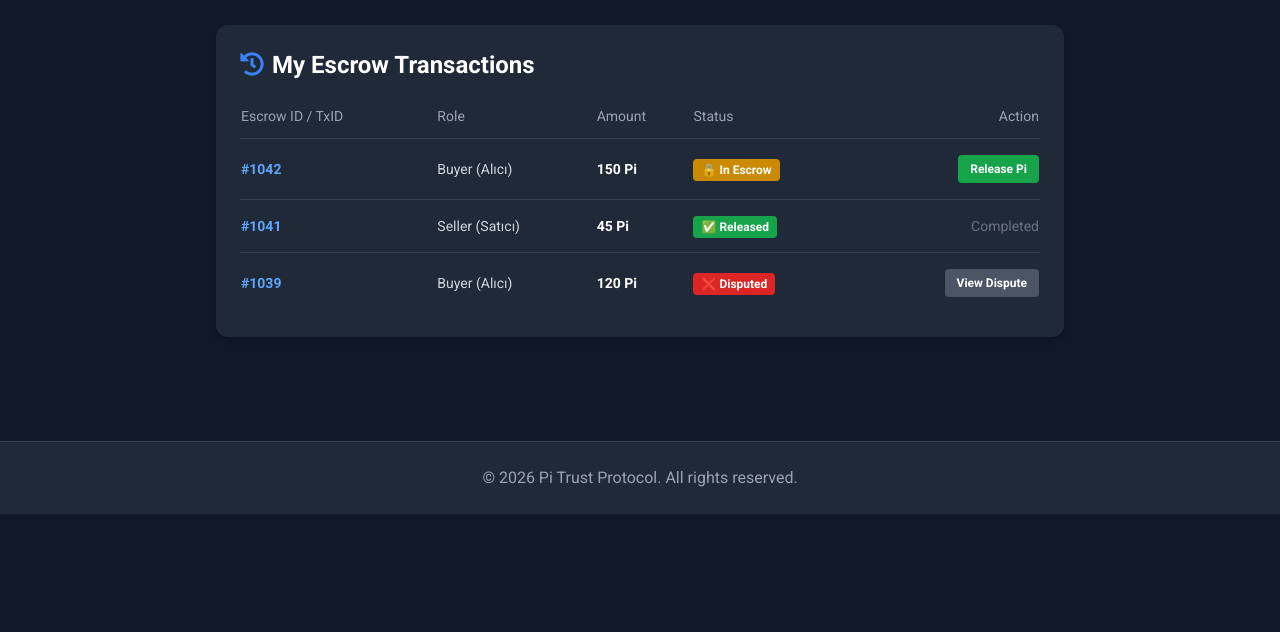
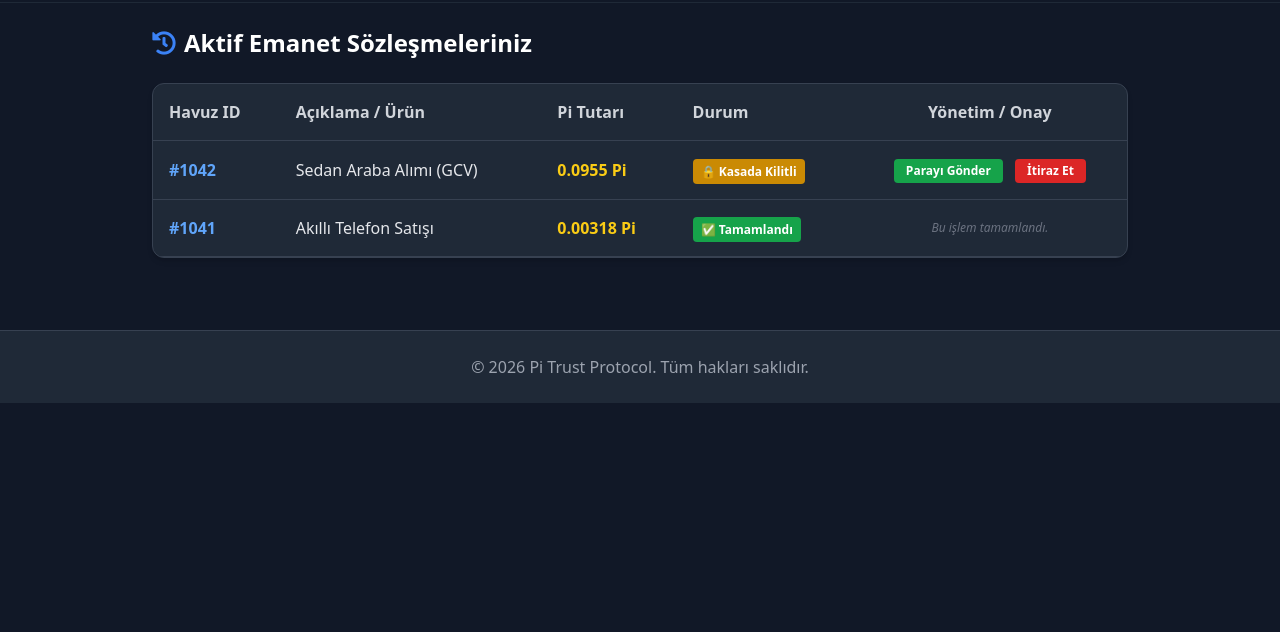
Before and after one commit to nemes08/pi-trust-protocol, a plain HTML site: page transactions.html in a window 1280 px wide. Shown: the part 168-800 px from the top of the page. Drawn offline with nearby package versions, Linux system fonts and the light colour scheme.

Commit message:
Update transactions.html

```diff
--- a/transactions.html
+++ b/transactions.html
@@ -1,91 +1,148 @@
 <!DOCTYPE html>
-<html lang="en">
+<html lang="tr">
 <head>
     <meta charset="utf-8"/>
     <meta content="width=device-width, initial-scale=1.0" name="viewport"/>
-    <title>My Transactions - Pi Trust Protocol</title>
+    <title>Pi Trust Protocol - İşlemlerim</title>
+    <script src="https://sdk.pi.network/dist/sdk.js"></script>
     <script src="https://cdn.tailwindcss.com"></script>
     <link href="https://cdnjs.cloudflare.com/ajax/libs/font-awesome/5.15.3/css/all.min.css" rel="stylesheet"/>
     <link href="https://fonts.googleapis.com/css2?family=Roboto:wght@400;700&display=swap" rel="stylesheet"/>
-    <style>
-        body {
-            font-family: 'Roboto', sans-serif;
-            transition: background-color 0.3s ease, color 0.3s ease;
-        }
-    </style>
 </head>
 <body class="bg-gray-900 text-gray-200">
+
+    <!-- GCV & DİL -->
+    <div class="bg-gradient-to-r from-purple-800 to-indigo-900 text-white py-2 px-4 shadow-inner">
+        <div class="max-w-7xl mx-auto flex flex-col sm:flex-row justify-between items-center gap-2">
+            <div class="flex items-center text-xs md:text-sm font-bold">
+                <i class="fas fa-chart-line mr-2 text-yellow-400"></i>
+                <span id="gcv-text">Küresel Konsensüs Değeri (GCV) Endeksi: <span class="text-yellow-400">1 Pi = $314,159</span></span>
+            </div>
+            <div class="flex space-x-2">
+                <button onclick="setLanguage('tr')" class="bg-gray-800 hover:bg-gray-700 text-white text-xs px-2.5 py-1 rounded font-bold border border-gray-600 transition-colors">TR</button>
+                <button onclick="setLanguage('en')" class="bg-gray-800 hover:bg-gray-700 text-white text-xs px-2.5 py-1 rounded font-bold border border-gray-600 transition-colors">EN</button>
+            </div>
+        </div>
+    </div>
 
     <header class="bg-gray-800 p-4 text-center relative shadow-lg">
         <h1 class="text-2xl md:text-3xl font-bold text-white tracking-wide">🛡️ Pi Trust Protocol</h1>
     </header>
 
-    <nav class="bg-gray-900 p-4 border-b border-gray-800">
-        <ul class="flex justify-center space-x-6 text-lg">
-            <li><a href="index.html" class="hover:text-blue-400">Home</a></li>
-            <li><a href="escrow.html" class="hover:text-blue-400">Secure Escrow</a></li>
-            <li><a href="transactions.html" class="text-blue-400 font-bold">My Transactions</a></li>
-            <li><a href="about.html" class="hover:text-blue-400">About Us</a></li>
+    <nav class="bg-gray-900 p-4 text-center border-b border-gray-800">
+        <ul class="flex justify-center space-x-6 text-base md:text-lg">
+            <li><a href="index.html" class="text-gray-400 hover:text-blue-400 id-nav-home"><i class="fas fa-home mr-2"></i>Ana Sayfa</a></li>
+            <li><a href="escrow.html" class="text-gray-400 hover:text-blue-400 id-nav-escrow"><i class="fas fa-shield-alt mr-2"></i>Güvenli Emanet</a></li>
+            <li><a href="transactions.html" class="text-blue-400 font-bold id-nav-tx"><i class="fas fa-history mr-2"></i>İşlemlerim</a></li>
+            <li><a href="about.html" class="text-gray-400 hover:text-blue-400 id-nav-about"><i class="fas fa-info-circle mr-2"></i>Hakkımızda</a></li>
         </ul>
     </nav>
 
-    <main class="p-6 max-w-4xl mx-auto mt-10">
-        <div class="bg-gray-800 p-6 rounded-xl shadow-md">
-            <h2 class="text-2xl font-bold text-white mb-6">
-                <i class="fas fa-history text-blue-500 mr-2"></i>My Escrow Transactions
-            </h2>
+    <main class="p-6 max-w-5xl mx-auto">
+        <h2 class="text-2xl font-bold text-white mb-6" id="tx-title"><i class="fas fa-history mr-2 text-blue-500"></i>Aktif Emanet Sözleşmeleriniz</h2>
 
+        <div class="bg-gray-800 rounded-xl overflow-hidden shadow-md border border-gray-700">
             <div class="overflow-x-auto">
-                <table class="w-full text-left border-collapse">
+                <table class="w-full text-left border-collapse text-sm md:text-base">
                     <thead>
-                        <tr class="border-b border-gray-700 text-gray-400 text-sm">
-                            <th class="pb-3 font-medium">Escrow ID / TxID</th>
-                            <th class="pb-3 font-medium">Role</th>
-                            <th class="pb-3 font-medium">Amount</th>
-                            <th class="pb-3 font-medium">Status</th>
-                            <th class="pb-3 font-medium text-right">Action</th>
+                        <tr class="bg-gray-750 text-gray-300 border-b border-gray-700 font-bold">
+                            <th class="p-4" id="th-id">Havuz ID</th>
+                            <th class="p-4" id="th-item">Açıklama / Ürün</th>
+                            <th class="p-4" id="th-amount">Pi Tutarı</th>
+                            <th class="p-4" id="th-status">Durum</th>
+                            <th class="p-4 text-center" id="th-action">Yönetim / Onay</th>
                         </tr>
                     </thead>
-                    <tbody class="divide-y divide-gray-700 text-sm">
-
-                        <tr>
-                            <td class="py-4 font-bold text-blue-400">#1042</td>
-                            <td class="py-4 text-gray-300">Buyer (Alıcı)</td>
-                            <td class="py-4 font-bold text-white">150 Pi</td>
-                            <td class="py-4"><span class="px-2 py-1 text-xs bg-yellow-600 text-white rounded font-bold">🔒 In Escrow</span></td>
-                            <td class="py-4 text-right">
-                                <button class="px-3 py-1.5 bg-green-600 text-white text-xs font-bold rounded hover:bg-green-500" onclick="alert('Confirming release of 150 Pi to seller...')">Release Pi</button>
+                    <tbody>
+                        <!-- Tx 1 -->
+                        <tr class="border-b border-gray-700 hover:bg-gray-750 transition-colors">
+                            <td class="p-4 font-bold text-blue-400">#1042</td>
+                            <td class="p-4">Sedan Araba Alımı (GCV)</td>
+                            <td class="p-4 text-yellow-400 font-bold">0.0955 Pi</td>
+                            <td class="p-4"><span class="px-2 py-1 text-xs font-bold bg-yellow-600 text-white rounded label-lock">🔒 Kasada Kilitli</span></td>
+                            <td class="p-4 text-center">
+                                <button onclick="releasePi('1042')" class="px-3 py-1 bg-green-600 hover:bg-green-500 text-white font-bold rounded text-xs mr-2 transition-colors btn-release">Parayı Gönder</button>
+                                <button onclick="disputeTx('1042')" class="px-3 py-1 bg-red-600 hover:bg-red-500 text-white font-bold rounded text-xs transition-colors btn-dispute">İtiraz Et</button>
                             </td>
                         </tr>
-
-                        <tr>
-                            <td class="py-4 font-bold text-blue-400">#1041</td>
-                            <td class="py-4 text-gray-300">Seller (Satıcı)</td>
-                            <td class="py-4 font-bold text-white">45 Pi</td>
-                            <td class="py-4"><span class="px-2 py-1 text-xs bg-green-600 text-white rounded font-bold">✅ Released</span></td>
-                            <td class="py-4 text-right text-gray-500">Completed</td>
+                        <!-- Tx 2 -->
+                        <tr class="border-b border-gray-700 hover:bg-gray-750 transition-colors">
+                            <td class="p-4 font-bold text-blue-400">#1041</td>
+                            <td class="p-4">Akıllı Telefon Satışı</td>
+                            <td class="p-4 text-yellow-400 font-bold">0.00318 Pi</td>
+                            <td class="p-4"><span class="px-2 py-1 text-xs font-bold bg-green-600 text-white rounded label-release">✅ Tamamlandı</span></td>
+                            <td class="p-4 text-center text-xs text-gray-500 italic label-done">Bu işlem tamamlandı.</td>
                         </tr>
-
-                        <tr>
-                            <td class="py-4 font-bold text-blue-400">#1039</td>
-                            <td class="py-4 text-gray-300">Buyer (Alıcı)</td>
-                            <td class="py-4 font-bold text-white">120 Pi</td>
-                            <td class="py-4"><span class="px-2 py-1 text-xs bg-red-600 text-white rounded font-bold">❌ Disputed</span></td>
-                            <td class="py-4 text-right">
-                                <button class="px-3 py-1.5 bg-gray-600 text-white text-xs font-bold rounded hover:bg-gray-500" onclick="alert('Opening support ticket for dispute #1039...')">View Dispute</button>
-                            </td>
-                        </tr>
-
                     </tbody>
                 </table>
             </div>
-
         </div>
     </main>
 
-    <footer class="bg-gray-800 text-gray-400 p-6 text-center mt-20 border-t border-gray-700">
-        <p>© 2026 Pi Trust Protocol. All rights reserved.</p>
+    <footer class="bg-gray-800 text-gray-400 p-6 text-center border-t border-gray-700 mt-12">
+        <p>© 2026 Pi Trust Protocol. Tüm hakları saklıdır.</p>
     </footer>
 
+    <script>
+        window.addEventListener('DOMContentLoaded', () => {
+            const savedLang = localStorage.getItem('selectedLang') || 'tr';
+            applyTranslations(savedLang);
+        });
+
+        function setLanguage(lang) {
+            localStorage.setItem('selectedLang', lang);
+            applyTranslations(lang);
+        }
+
+        function releasePi(id) {
+            alert(`Havuz #${id} ödemesi satıcıya aktarılıyor. Cüzdan onayı bekleniyor!`);
+        }
+
+        function disputeTx(id) {
+            alert(`Havuz #${id} için itiraz süreci başlatıldı. Destek ekibi konuyu inceleyecektir.`);
+        }
+
+        function applyTranslations(lang) {
+            if(lang === 'tr') {
+                document.getElementById('gcv-text').innerHTML = 'Küresel Konsensüs Değeri (GCV) Endeksi: <span class="text-yellow-400">1 Pi = $314,159</span>';
+                document.querySelector('.id-nav-home').innerHTML = '<i class="fas fa-home mr-2"></i>Ana Sayfa';
+                document.querySelector('.id-nav-escrow').innerHTML = '<i class="fas fa-shield-alt mr-2"></i>Güvenli Emanet';
+                document.querySelector('.id-nav-tx').innerHTML = '<i class="fas fa-history mr-2"></i>İşlemlerim';
+                document.querySelector('.id-nav-about').innerHTML = '<i class="fas fa-info-circle mr-2"></i>Hakkımızda';
+
+                document.getElementById('tx-title').innerHTML = '<i class="fas fa-history mr-2 text-blue-500"></i>Aktif Emanet Sözleşmeleriniz';
+                document.getElementById('th-id').innerText = 'Havuz ID';
+                document.getElementById('th-item').innerText = 'Açıklama / Ürün';
+                document.getElementById('th-amount').innerText = 'Pi Tutarı';
+                document.getElementById('th-status').innerText = 'Durum';
+                document.getElementById('th-action').innerText = 'Yönetim / Onay';
+
+                document.querySelectorAll('.btn-release').forEach(el => el.innerText = 'Parayı Gönder');
+                document.querySelectorAll('.btn-dispute').forEach(el => el.innerText = 'İtiraz Et');
+                document.querySelectorAll('.label-lock').forEach(el => el.innerText = '🔒 Kasada Kilitli');
+                document.querySelectorAll('.label-release').forEach(el => el.innerText = '✅ Tamamlandı');
+                document.querySelectorAll('.label-done').forEach(el => el.innerText = 'Bu işlem tamamlandı.');
+            } else {
+                document.getElementById('gcv-text').innerHTML = 'Global Consensus Value (GCV) Index: <span class="text-yellow-400">1 Pi = $314,159</span>';
+                document.querySelector('.id-nav-home').innerHTML = '<i class="fas fa-home mr-2"></i>Home';
+                document.querySelector('.id-nav-escrow').innerHTML = '<i class="fas fa-shield-alt mr-2"></i>Secure Escrow';
+                document.querySelector('.id-nav-tx').innerHTML = '<i class="fas fa-history mr-2"></i>My Transactions';
+                document.querySelector('.id-nav-about').innerHTML = '<i class="fas fa-info-circle mr-2"></i>About Us';
+
+                document.getElementById('tx-title').innerHTML = '<i class="fas fa-history mr-2 text-blue-500"></i>Your Active Escrow Contracts';
+                document.getElementById('th-id').innerText = 'Pool ID';
+                document.getElementById('th-item').innerText = 'Description / Item';
+                document.getElementById('th-amount').innerText = 'Pi Amount';
+                document.getElementById('th-status').innerText = 'Status';
+                document.getElementById('th-action').innerText = 'Management / Release';
+
+                document.querySelectorAll('.btn-release').forEach(el => el.innerText = 'Release Funds');
+                document.querySelectorAll('.btn-dispute').forEach(el => el.innerText = 'Dispute');
+                document.querySelectorAll('.label-lock').forEach(el => el.innerText = '🔒 In Escrow');
+                document.querySelectorAll('.label-release').forEach(el => el.innerText = '✅ Completed');
+                document.querySelectorAll('.label-done').forEach(el => el.innerText = 'This transaction is closed.');
+            }
+        }
+    </script>
 </body>
 </html>
```
